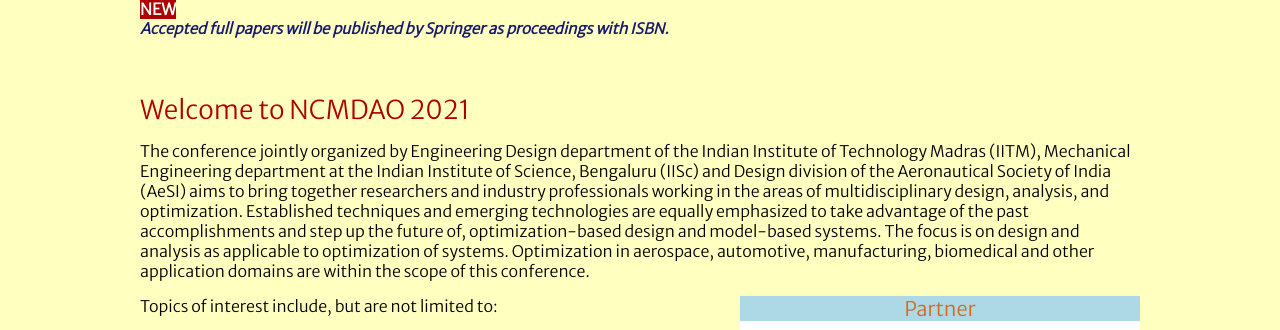
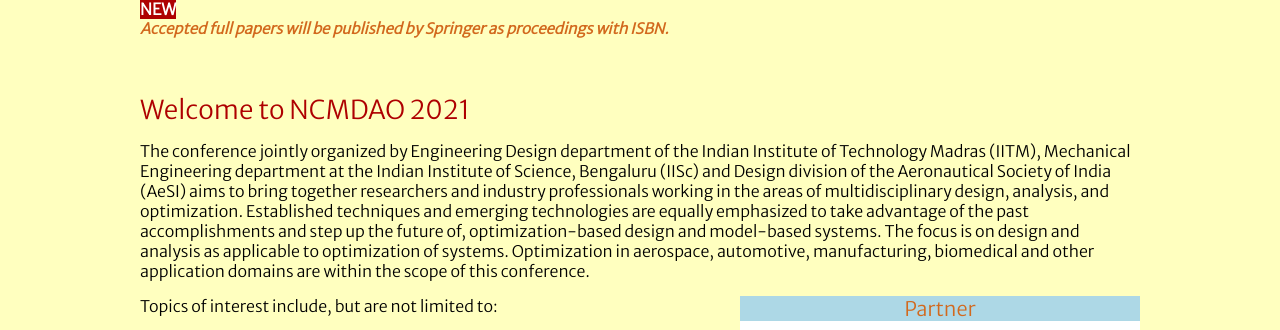
Before and after one commit to ncmdao/webpage, a plain HTML site: page index.html in a window 1280 px wide. Shown: the part 691-1021 px from the top of the page. Drawn offline with Linux system fonts and the light colour scheme.

Commit message:
Update index.html

```diff
--- a/index.html
+++ b/index.html
@@ -82,7 +82,7 @@
  				</div>
 				<blink style = "color:White; background-color:#ae0001; font-size: 16px"> <b> NEW </b></blink>
 				<div class="ctd1">
-				     <p style = "font-size: 15px; color:midnightblue"><b><i>Accepted full papers will be published by Springer as proceedings with ISBN.</b></i></p>
+				     <p style = "font-size: 15px; color:Chocolate"><b><i>Accepted full papers will be published by Springer as proceedings with ISBN.</b></i></p>
 				</div>
 
 			</div>
```
